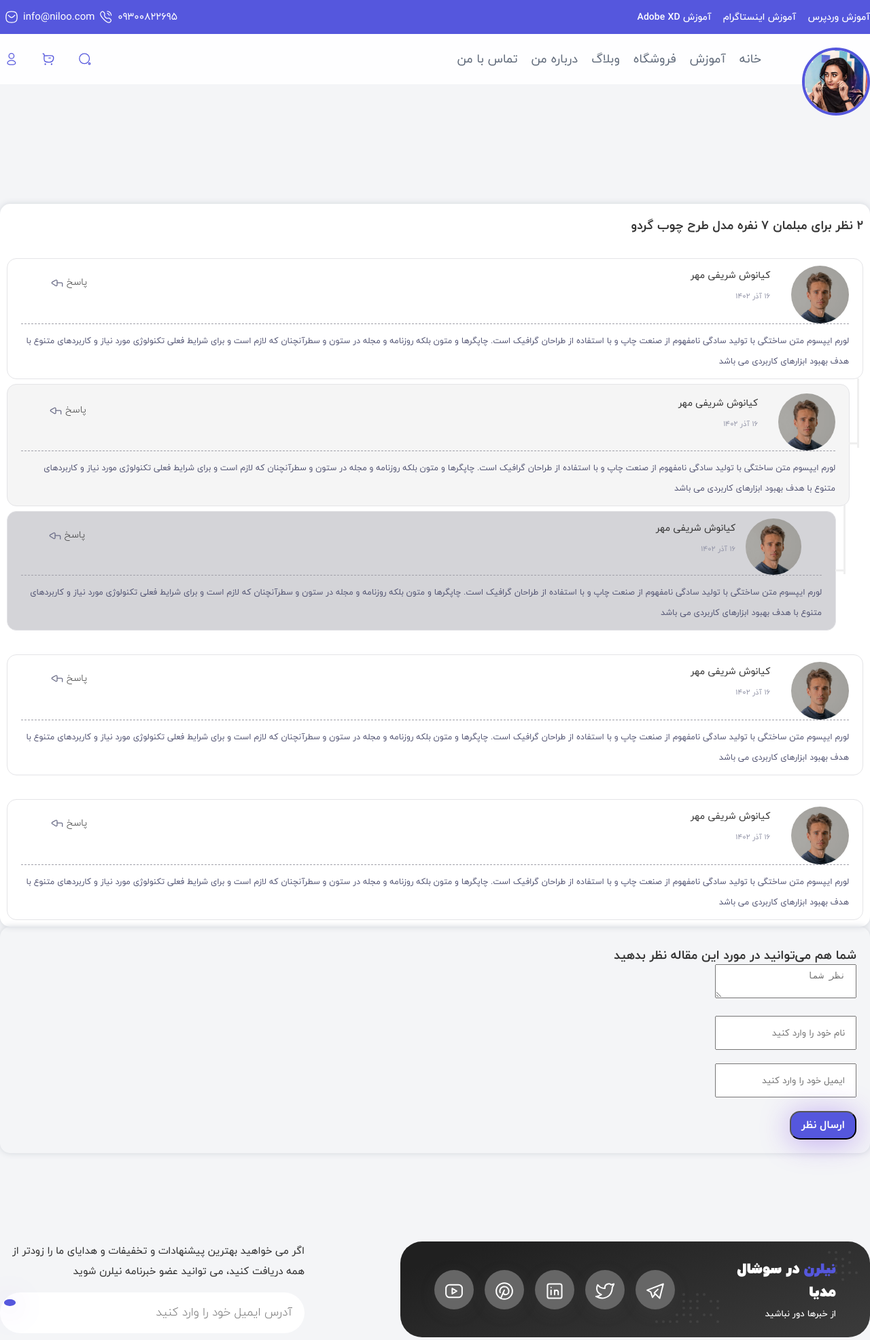
After one commit to NiIfr/Nilotus-theme, a PHP site: page /assets/files/comments/comment.html in a window 1280 px wide. The commit adds this page. Shown: the top 1972 px of the page at 68% size. Run offline with PHP 8.4, Linux system fonts and the light colour scheme.

Commit message:
comments

```diff
--- /dev/null
+++ b/assets/files/comments/comment.css
@@ -0,0 +1,138 @@
+/* Comment Reviews */
+.comments {
+  width: 100%;
+  padding: 1rem;
+  margin-top: 30rem;
+  background-color: #fff;
+}
+.comment_title {
+  font-size: 2.2rem;
+  margin: 1rem 0 0 1rem;
+}
+ul.comment_list li {
+  display: flex;
+  flex-direction: column;
+  column-gap: 2rem;
+  padding: 1rem 2rem;
+  background-color: #fff;
+  border: 1px solid #e4e4e7;
+  border-radius: 14px;
+  margin-top: 3.5rem;
+  position: relative;
+}
+.comment_img {
+  width: 100%;
+  display: flex;
+  justify-content: space-between;
+  align-items: start;
+  border-bottom: 1px dashed #a1a1aa;
+  margin-bottom: 1rem;
+}
+.comment_img img {
+  width: 7%;
+  border-radius: 50%;
+}
+.comment_img .customer_meta {
+  width: 80%;
+  display: flex;
+  flex-direction: column;
+}
+.customer_meta .name_author {
+  font-size: 1.4rem;
+  display: block;
+  width: 100%;
+}
+.customer_meta .comment_date {
+  font-size: 1.1rem;
+  color: #9496a9;
+}
+span.reply {
+  width: 8%;
+  margin-top: 1.5rem;
+  display: flex;
+  column-gap: 0.5rem;
+  align-items: center;
+  transition: all 0.2s ease-in;
+}
+span.reply:hover {
+  transform: scale(1.1);
+}
+.comment_content {
+  width: 100%;
+}
+.comment_content p {
+  width: 100%;
+  font-size: 1.24rem;
+  color: #555775;
+}
+ul.comment_list li.depth-2 {
+  display: flex;
+  flex-direction: column;
+  column-gap: 2rem;
+  background-color: #f5f5f5;
+  margin: 0.7rem 2rem 0 0;
+}
+ul.comment_list li.depth-3 {
+  display: flex;
+  flex-direction: column;
+  column-gap: 2rem;
+  background-color: #d4d4d8;
+  margin: 0.7rem 4rem 0 0;
+}
+
+ul.comment_list li.depth-2::before {
+  content: "";
+  display: block;
+  height: 3px;
+  position: relative;
+  right: -35px;
+  top: 75px;
+  width: 15px;
+  background-color: #efefef;
+  z-index: 10;
+}
+
+ul.comment_list li.depth-2 .comment_img::before {
+  content: "";
+  display: block;
+  height: 57%;
+  position: absolute;
+  right: -15px;
+  top: -9px;
+  width: 3px;
+  background-color: rgb(239, 239, 239);
+}
+
+ul.comment_list li.depth-3::before {
+  content: "";
+  display: block;
+  height: 59%;
+  position: absolute;
+  right: -15px;
+  top: -10px;
+  width: 3px;
+  background-color: #efefef;
+}
+ul.comment_list li.depth-3 .comment_img::before {
+  content: "";
+  display: block;
+  height: 3px;
+  position: relative;
+  right: -35px;
+  top: 75px;
+  width: 15px;
+  background-color: #efefef;
+  z-index: 10;
+}
+
+/* Comment Forms */
+.form_comment{
+    width: 100%;
+    padding: 2rem;
+}
+.form_comment form{
+
+}
+.form_group{
+
+}
--- /dev/null
+++ b/assets/files/comments/comment.html
@@ -0,0 +1,568 @@
+<!DOCTYPE html>
+<html lang="en">
+  <head>
+    <meta charset="UTF-8" />
+    <meta name="viewport" content="width=device-width, initial-scale=1.0" />
+    <link rel="stylesheet" href="/assets/css/swiper-bundle.min.css" />
+    <link rel="stylesheet" href="/assets/files/style.css" />
+    <link rel="stylesheet" href="/assets/files/header.css" />
+    <link rel="stylesheet" href="/assets/files/footer.css" />
+    <link rel="stylesheet" href="/assets/css/font.css" />
+    <link rel="stylesheet" href="/assets/files/comments/comment.css" />
+    <title>Document</title>
+  </head>
+  <body>
+    <!--Start Header-->
+    <header class="header relative box-shadow">
+      <div class="fixed">
+        <div class="top-header">
+          <div class="top-header_content container">
+            <div class="menu-top">
+              <ul>
+                <li><a href="#">آموزش وردپرس</a></li>
+                <li><a href="#">آموزش اینستاگرام</a></li>
+                <li><a href="#">آموزش Adobe XD</a></li>
+              </ul>
+            </div>
+            <div class="phone-menu">
+              <span>09300822695</span>
+              <span class="icon-container">
+                <svg class="icon">
+                  <use xlink:href="/assets/images/svg-sprite.svg#calling"></use>
+                </svg>
+              </span>
+              <span>info@niloo.com</span>
+              <span class="icon-container">
+                <svg class="icon">
+                  <use xlink:href="/assets/images/svg-sprite.svg#mail"></use>
+                </svg>
+              </span>
+            </div>
+          </div>
+        </div>
+        <div class="bottom-header container">
+          <a class="nav-logo" href="#">
+            <img src="assets/images/logo.jpg" />
+          </a>
+          <nav class="navbar">
+            <ul>
+              <li><a href="#">خانه</a></li>
+              <li><a href="#">آموزش</a></li>
+              <li><a href="#">فروشگاه</a></li>
+              <li><a href="#">وبلاگ</a></li>
+              <li><a href="#">درباره من</a></li>
+              <li><a href="#">تماس با من</a></li>
+            </ul>
+          </nav>
+          <div class="login">
+            <a href="#"
+              ><span class="icon-container">
+                <svg class="icon">
+                  <use xlink:href="/assets/images/svg-sprite.svg#search"></use>
+                </svg>
+              </span>
+            </a>
+            <a href="#"
+              ><span class="icon-container">
+                <svg class="icon">
+                  <use xlink:href="/assets/images/svg-sprite.svg#buy"></use>
+                </svg>
+              </span>
+            </a>
+
+            <a href="#"
+              ><span class="icon-container">
+                <svg class="icon">
+                  <use xlink:href="/assets/images/svg-sprite.svg#profile"></use>
+                </svg>
+              </span>
+            </a>
+          </div>
+        </div>
+      </div>
+    </header>
+    <!--End Header-->
+    <!--Start show Comment-->
+    <div class="container">
+      <div class="comments box-shadow">
+        <div class="comment_title">
+          <h5>۲ نظر برای مبلمان ۷ نفره مدل طرح چوب گردو</h5>
+        </div>
+        <ul class="comment_list">
+          <li>
+            <div class="comment_img">
+              <img src="/assets/images/user1.webp" alt="" />
+              <p class="customer_meta">
+                <span class="name_author">کیانوش شریفی مهر</span>
+                <span class="comment_date">16 آذر 1402</span>
+              </p>
+              <span class="reply">
+                <a href="#">پاسخ</a>
+                <svg class="icon">
+                  <use xlink:href="/assets/images/svg-sprite.svg#reply"></use>
+                </svg>
+              </span>
+            </div>
+            <div class="comment_content">
+              <p>
+                لورم ایپسوم متن ساختگی با تولید سادگی نامفهوم از صنعت چاپ و با
+                استفاده از طراحان گرافیک است. چاپگرها و متون بلکه روزنامه و مجله
+                در ستون و سطرآنچنان که لازم است و برای شرایط فعلی تکنولوژی مورد
+                نیاز و کاربردهای متنوع با هدف بهبود ابزارهای کاربردی می باشد
+              </p>
+            </div>
+          </li>
+        </ul>
+
+        <ul class="comment_list">
+          <li class="depth depth-2">
+            <div class="comment_img">
+              <img src="/assets/images/user1.webp" alt="" />
+              <p class="customer_meta">
+                <span class="name_author">کیانوش شریفی مهر</span>
+                <span class="comment_date">16 آذر 1402</span>
+              </p>
+              <span class="reply">
+                <a href="#">پاسخ</a>
+                <svg class="icon">
+                  <use xlink:href="/assets/images/svg-sprite.svg#reply"></use>
+                </svg>
+              </span>
+            </div>
+            <div class="comment_content">
+              <p>
+                لورم ایپسوم متن ساختگی با تولید سادگی نامفهوم از صنعت چاپ و با
+                استفاده از طراحان گرافیک است. چاپگرها و متون بلکه روزنامه و مجله
+                در ستون و سطرآنچنان که لازم است و برای شرایط فعلی تکنولوژی مورد
+                نیاز و کاربردهای متنوع با هدف بهبود ابزارهای کاربردی می باشد
+              </p>
+            </div>
+          </li>
+        </ul>
+
+        <ul class="comment_list">
+          <li class="depth depth-3">
+            <div class="comment_img">
+              <img src="/assets/images/user1.webp" alt="" />
+              <p class="customer_meta">
+                <span class="name_author">کیانوش شریفی مهر</span>
+                <span class="comment_date">16 آذر 1402</span>
+              </p>
+              <span class="reply">
+                <a href="#">پاسخ</a>
+                <svg class="icon">
+                  <use xlink:href="/assets/images/svg-sprite.svg#reply"></use>
+                </svg>
+              </span>
+            </div>
+            <div class="comment_content">
+              <p>
+                لورم ایپسوم متن ساختگی با تولید سادگی نامفهوم از صنعت چاپ و با
+                استفاده از طراحان گرافیک است. چاپگرها و متون بلکه روزنامه و مجله
+                در ستون و سطرآنچنان که لازم است و برای شرایط فعلی تکنولوژی مورد
+                نیاز و کاربردهای متنوع با هدف بهبود ابزارهای کاربردی می باشد
+              </p>
+            </div>
+          </li>
+        </ul>
+
+        <ul class="comment_list">
+          <li>
+            <div class="comment_img">
+              <img src="/assets/images/user1.webp" alt="" />
+              <p class="customer_meta">
+                <span class="name_author">کیانوش شریفی مهر</span>
+                <span class="comment_date">16 آذر 1402</span>
+              </p>
+              <span class="reply">
+                <a href="#">پاسخ</a>
+                <svg class="icon">
+                  <use xlink:href="/assets/images/svg-sprite.svg#reply"></use>
+                </svg>
+              </span>
+            </div>
+            <div class="comment_content">
+              <p>
+                لورم ایپسوم متن ساختگی با تولید سادگی نامفهوم از صنعت چاپ و با
+                استفاده از طراحان گرافیک است. چاپگرها و متون بلکه روزنامه و مجله
+                در ستون و سطرآنچنان که لازم است و برای شرایط فعلی تکنولوژی مورد
+                نیاز و کاربردهای متنوع با هدف بهبود ابزارهای کاربردی می باشد
+              </p>
+            </div>
+          </li>
+        </ul>
+
+        <ul class="comment_list">
+          <li>
+            <div class="comment_img">
+              <img src="/assets/images/user1.webp" alt="" />
+              <p class="customer_meta">
+                <span class="name_author">کیانوش شریفی مهر</span>
+                <span class="comment_date">16 آذر 1402</span>
+              </p>
+              <span class="reply">
+                <a href="#">پاسخ</a>
+                <svg class="icon">
+                  <use xlink:href="/assets/images/svg-sprite.svg#reply"></use>
+                </svg>
+              </span>
+            </div>
+            <div class="comment_content">
+              <p>
+                لورم ایپسوم متن ساختگی با تولید سادگی نامفهوم از صنعت چاپ و با
+                استفاده از طراحان گرافیک است. چاپگرها و متون بلکه روزنامه و مجله
+                در ستون و سطرآنچنان که لازم است و برای شرایط فعلی تکنولوژی مورد
+                نیاز و کاربردهای متنوع با هدف بهبود ابزارهای کاربردی می باشد
+              </p>
+            </div>
+          </li>
+        </ul>
+      </div>
+      <!--End Show Comment-->
+
+      <!--Strart Form Comment-->
+      <div class="form_comment box-shadow">
+        <div class="comment_title">
+          <h5>شما هم می‌توانید در مورد این مقاله نظر بدهید</h5>
+        </div>
+        <form action="">
+          <div class="form_group">
+            <textarea
+              name="massege"
+              class="form-control"
+              placeholder="نظر شما"
+            ></textarea>
+          </div>
+          <div>
+            <input
+              type="text"
+              name="name"
+              class="form-control"
+              placeholder="نام خود را وارد کنید"
+            />
+          </div>
+          <div>
+            <input
+              type="email"
+              name="email"
+              class="form-control"
+              placeholder="ایمیل خود را وارد کنید"
+            />
+          </div>
+          <div>
+            <button type="submit" class="btn btn-primary">ارسال نظر</button>
+          </div>
+        </form>
+      </div>
+
+      <!--End Form Comment-->
+    </div>
+
+    <!-- Start Footer -->
+    <footer class="footer">
+      <div class="container">
+        <!-- Footer Header -->
+        <div class="footer-header">
+          <!-- Social title-->
+          <div class="social-learn">
+            <div class="title">
+              <h4>
+                <span>نیلرن</span>
+                در سوشال مدیا
+              </h4>
+              <p>
+                از خبرها دور نباشید
+                <i class="fal fa-long-arrow-left"></i>
+              </p>
+            </div>
+            <!-- social -->
+            <div class="social">
+              <!-- telegram -->
+              <a
+                href="https://t.me/account"
+                target="_blank"
+                rel="external nofollow ugc noopener"
+              >
+                <svg
+                  width="32"
+                  height="32"
+                  viewBox="0 0 32 32"
+                  fill="none"
+                  xmlns="http://www.w3.org/2000/svg"
+                >
+                  <g opacity="1">
+                    <path
+                      d="M19.9549 13.3637L14.6822 18.6364L22.5913 26.5455L27.864 5.45459L4.13672 14.6819L9.40945 17.3182L12.0458 25.2273L16.0004 19.9546"
+                      stroke="white"
+                      stroke-width="2"
+                      stroke-linecap="round"
+                      stroke-linejoin="round"
+                    ></path>
+                  </g>
+                </svg>
+                <span class="bg-gray"></span>
+                <span class="bg-gradiant"></span>
+              </a>
+              <!-- twitter -->
+              <a
+                href="https://twitter.com/account"
+                target="_blank"
+                rel="external nofollow ugc noopener"
+              >
+                <svg
+                  width="32"
+                  height="32"
+                  viewBox="0 0 32 32"
+                  fill="none"
+                  xmlns="http://www.w3.org/2000/svg"
+                >
+                  <g opacity="1">
+                    <path
+                      d="M29.182 5.46781C27.8638 6.11372 26.572 6.37604 25.2274 6.77281C23.7498 5.10531 21.5589 5.01304 19.4538 5.80131C17.3487 6.58958 15.9699 8.51677 16.0002 10.7274V12.0455C11.7227 12.1549 7.91313 10.2067 5.45472 6.77281C5.45472 6.77281 -0.0579134 16.5709 10.7274 21.2728C8.25981 22.9166 5.79877 24.0252 2.81836 23.9092C7.1789 26.2859 11.931 27.1031 16.045 25.9089C20.7641 24.538 24.6422 21.0013 26.1304 15.7035C26.5744 14.0922 26.7948 12.4276 26.7855 10.7564C26.7829 10.4281 28.776 7.10236 29.182 5.46649V5.46781Z"
+                      stroke="white"
+                      stroke-width="2"
+                      stroke-linecap="round"
+                      stroke-linejoin="round"
+                    ></path>
+                  </g>
+                </svg>
+                <span class="bg-gray"></span>
+                <span class="bg-gradiant"></span>
+              </a>
+              <!-- linkdin -->
+              <a
+                href="https://www.linkedin.com/in/account/"
+                target="_blank"
+                rel="external nofollow ugc noopener"
+              >
+                <svg
+                  width="32"
+                  height="32"
+                  viewBox="0 0 32 32"
+                  fill="none"
+                  xmlns="http://www.w3.org/2000/svg"
+                >
+                  <g opacity="1">
+                    <path
+                      d="M23.9096 5.45459H8.09144C6.63542 5.45459 5.45508 6.63493 5.45508 8.09095V23.9091C5.45508 25.3652 6.63542 26.5455 8.09144 26.5455H23.9096C25.3657 26.5455 26.546 25.3652 26.546 23.9091V8.09095C26.546 6.63493 25.3657 5.45459 23.9096 5.45459Z"
+                      stroke="white"
+                      stroke-width="2"
+                      stroke-linecap="round"
+                      stroke-linejoin="round"
+                    ></path>
+                    <path
+                      d="M10.7266 14.6819V21.2728"
+                      stroke="white"
+                      stroke-width="2"
+                      stroke-linecap="round"
+                      stroke-linejoin="round"
+                    ></path>
+                    <path
+                      d="M10.7266 10.7273V10.7427"
+                      stroke="white"
+                      stroke-width="2"
+                      stroke-linecap="round"
+                      stroke-linejoin="round"
+                    ></path>
+                    <path
+                      d="M16 21.2728V14.6819"
+                      stroke="white"
+                      stroke-width="2"
+                      stroke-linecap="round"
+                      stroke-linejoin="round"
+                    ></path>
+                    <path
+                      d="M21.2727 21.2728V17.3182C21.2727 16.619 20.995 15.9485 20.5006 15.4541C20.0061 14.9596 19.3356 14.6819 18.6364 14.6819C17.9372 14.6819 17.2666 14.9596 16.7722 15.4541C16.2778 15.9485 16 16.619 16 17.3182"
+                      stroke="white"
+                      stroke-width="2"
+                      stroke-linecap="round"
+                      stroke-linejoin="round"
+                    ></path>
+                  </g>
+                </svg>
+                <span class="bg-gray"></span>
+                <span class="bg-gradiant"></span>
+              </a>
+              <!-- pinterest -->
+              <a
+                href="https://www.pinterest.com/account/"
+                target="_blank"
+                rel="external nofollow ugc noopener"
+              >
+                <svg
+                  width="32"
+                  height="32"
+                  viewBox="0 0 32 32"
+                  fill="none"
+                  xmlns="http://www.w3.org/2000/svg"
+                >
+                  <g opacity="1">
+                    <path
+                      d="M10.7266 26.5455L15.9993 14.6819"
+                      stroke="white"
+                      stroke-width="2"
+                      stroke-linecap="round"
+                      stroke-linejoin="round"
+                    ></path>
+                    <path
+                      d="M14.2855 18.6364C14.8615 20.3012 16.1705 21.2727 17.6468 21.2727C20.3768 21.2727 22.59 19.2243 22.59 16C22.5911 15.0375 22.3814 14.0864 21.9757 13.2136C21.5699 12.3409 20.9779 11.5675 20.2412 10.948C19.5046 10.3285 18.6412 9.87789 17.7118 9.62778C16.7823 9.37767 15.8094 9.33416 14.8613 9.50031C13.9133 9.66647 13.0131 10.0383 12.2241 10.5895C11.4352 11.1408 10.7765 11.8582 10.2944 12.6913C9.81236 13.5244 9.51861 14.4529 9.43382 15.4117C9.34904 16.3705 9.47527 17.3362 9.80365 18.2409"
+                      stroke="white"
+                      stroke-width="2"
+                      stroke-linecap="round"
+                      stroke-linejoin="round"
+                    ></path>
+                    <path
+                      d="M16.0004 27.8637C22.5525 27.8637 27.864 22.5522 27.864 16.0001C27.864 9.44801 22.5525 4.13647 16.0004 4.13647C9.44825 4.13647 4.13672 9.44801 4.13672 16.0001C4.13672 22.5522 9.44825 27.8637 16.0004 27.8637Z"
+                      stroke="white"
+                      stroke-width="2"
+                      stroke-linecap="round"
+                      stroke-linejoin="round"
+                    ></path>
+                  </g>
+                </svg>
+                <span class="bg-gray"></span>
+                <span class="bg-gradiant"></span>
+              </a>
+              <!-- youtube -->
+              <a
+                href="https://www.youtube.com/channel/account"
+                target="_blank"
+                rel="external nofollow ugc noopener"
+              >
+                <svg
+                  width="32"
+                  height="32"
+                  viewBox="0 0 32 32"
+                  fill="none"
+                  xmlns="http://www.w3.org/2000/svg"
+                >
+                  <g opacity="1">
+                    <path
+                      d="M22.5913 6.77271H9.40945C6.4974 6.77271 4.13672 9.13339 4.13672 12.0454V19.9545C4.13672 22.8666 6.4974 25.2273 9.40945 25.2273H22.5913C25.5033 25.2273 27.864 22.8666 27.864 19.9545V12.0454C27.864 9.13339 25.5033 6.77271 22.5913 6.77271Z"
+                      stroke="white"
+                      stroke-width="2"
+                      stroke-linecap="round"
+                      stroke-linejoin="round"
+                    ></path>
+                    <path
+                      d="M13.3633 12.0454L19.9542 16L13.3633 19.9545V12.0454Z"
+                      stroke="white"
+                      stroke-width="2"
+                      stroke-linecap="round"
+                      stroke-linejoin="round"
+                    ></path>
+                  </g>
+                </svg>
+                <span class="bg-gray"></span>
+                <span class="bg-gradiant"></span>
+              </a>
+            </div>
+          </div>
+          <!-- News Letter -->
+          <div class="newsletter_form">
+            <p>
+              اگر می خواهید بهترین پیشنهادات و تخفیفات و هدایای ما را زودتر از
+              همه دریافت کنید، می توانید عضو خبرنامه نیلرن شوید
+            </p>
+            <form action="">
+              <input type="email" placeholder="آدرس ایمیل خود را وارد کنید" />
+              <button type="submit" class="btn btn-danger" name="submit">
+                <i class="fal fa-envelope-open-text"></i>
+              </button>
+            </form>
+          </div>
+        </div>
+        <!-- Footer Main -->
+        <div class="footer-main">
+          <div class="fl">
+            <div class="widget-footer-1">
+              <article class="article-full">
+                <p>
+                  وبسافت3 فعالیت خود را در تاریخ 1393/10/7 در زمینه تولید فیلم
+                  های آموزش طراحی سایت و و وردپرس آغاز کرده. یکی از دغدغه های
+                  بیشتر افراد محصل در رشته های مختلف و به خصوص رشته کامپیوتر،
+                  ترس از بیکاری و بدست نیاوردن شغل مورد علاقه شان بعد از فارغ
+                  التحصیلی هست. ما با در نظر گرفتن این موضوع و تلاش برای پوشش
+                  دادن این نوع دغدغه ها در حد توان به عنوان یک مرجع آموزشی سعی
+                  میکنیم با آموزش دادن و پرورش متخصص برای بازارکار در حوضه طراحی
+                  سایت به علاقه مندان کمک کنیم تا از این راه به اهداف شغلی خود
+                  دست پیدا کنند.
+                </p>
+              </article>
+            </div>
+
+            <div class="widget-footer-2">
+              <ul>
+                <li><a href="#" target="_blank">درباره ما</a></li>
+                <li><a href="#" target="_blank">تماس با ما</a></li>
+                <li><a href="#" target="_blank">قوانین و مقررات</a></li>
+              </ul>
+            </div>
+
+            <div class="widget-footer-3">
+              <ul>
+                <li><a href="#" target="_blank">دوره طراحی قالب وردپرس</a></li>
+                <li><a href="#" target="_blank">دوره متخصص Next.js</a></li>
+                <li><a href="#" target="_blank">دوره متخصص وب</a></li>
+                <li><a href="#" target="_blank">دوره سیر تا پیاز فتوشاپ</a></li>
+                <li><a href="#" target="_blank">دوره متخصص امنیت وردپرس</a></li>
+                <li><a href="#" target="_blank">دوره کسب و کار وردپرس</a></li>
+              </ul>
+            </div>
+
+            <div class="widget-footer-4">
+              <a
+                href="https://www.nilofarvafaei.ir/"
+                target="_blank"
+                rel="noopener"
+                dideo-checked="true"
+              >
+                <img src="assets/images/back.jpg"
+              /></a>
+            </div>
+          </div>
+        </div>
+      </div>
+      <!-- Footer Bottom -->
+      <div class="footer-bottom">
+        <div class="container">
+          <div class="flex">
+            <div class="right">
+              <p>
+                تمامی حقوق و مطالب سایت برای نیلرن محفوظ می باشد و کپی برداری از
+                مطالب رایگان باذکر منبع آزاد است.
+              </p>
+            </div>
+            <div class="left">
+              <span>طراحی شده با ❤️ توسط تیم نیلوفر وفایی</span>
+              <a
+                id="scrollUp"
+                href="#top"
+                style="position: fixed; z-index: 2147483647"
+                ><svg
+                  width="14"
+                  height="16"
+                  viewBox="0 0 14 16"
+                  fill="none"
+                  xmlns="http://www.w3.org/2000/svg"
+                >
+                  <path
+                    d="M6.99922 14.4001L6.99922 1.6001M6.99922 1.6001L11.7992 6.4001M6.99922 1.6001L2.19922 6.4001"
+                    stroke="white"
+                    stroke-width="2.5"
+                    stroke-linecap="round"
+                    stroke-linejoin="round"
+                  ></path></svg
+                ><span> رفتن به بالا </span></a
+              >
+            </div>
+          </div>
+        </div>
+      </div>
+    </footer>
+    <!-- End Footer -->
+    <script src="assets/js/jquery-3.5.1.min.js"></script>
+    <script src="assets/js/swiper-bundle.min.js"></script>
+    <script src="assets/js/main.js"></script>
+  </body>
+</html>
--- a/assets/files/single/single.css
+++ b/assets/files/single/single.css
@@ -48,6 +48,7 @@
   margin: 2rem 0;
   overflow: hidden;
   color: #555775;
+  font-weight: 400;
 }
 
 .post-navigation {
```
Also changed, not shown: assets/images/svg-sprite.svg.
